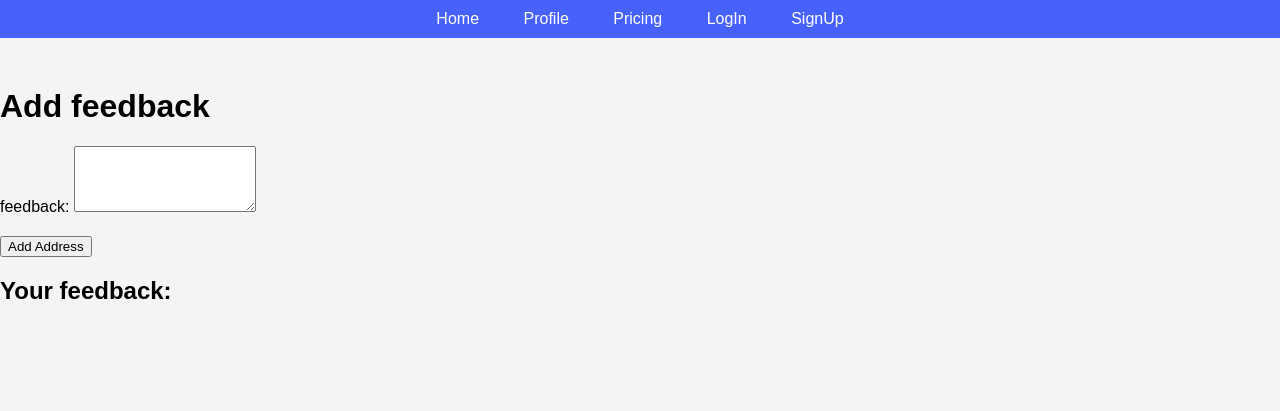
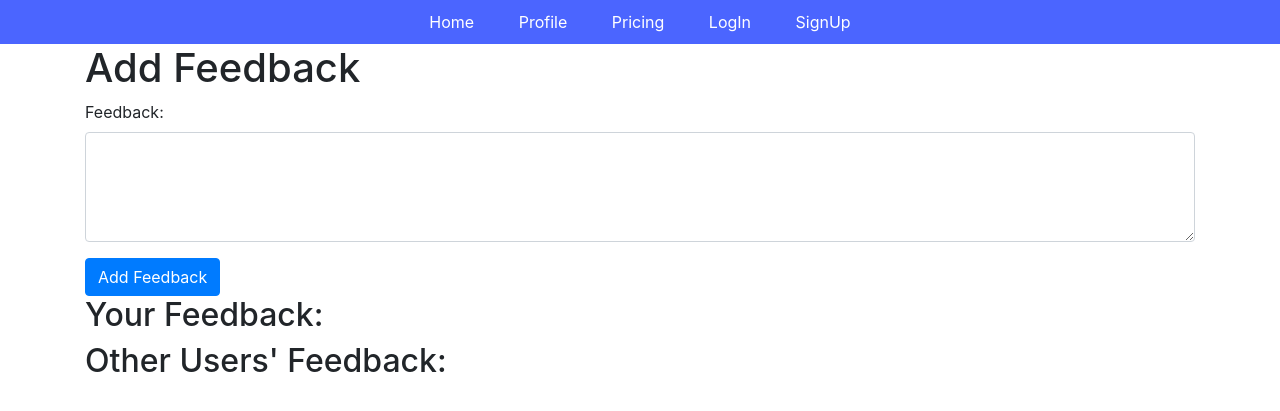
Before and after one commit to ThaminduSulakshana/The-Akuru-GEN, a Flask app: template templates/feedback.html in a window 1280 px wide. Shown: the top 411 px of the page. Run offline with Flask 3, Linux system fonts and the light colour scheme; the template is opened without the code that fills it, so the values that code supplies are empty; parts of the project's set-up code (start-up, migrations or seed data) failed here and were passed over; some libraries are stand-ins or nearby versions.

Commit message:
Added functionality to display feedback from all users on the feedback page

```diff
--- a/templates/feedback.html
+++ b/templates/feedback.html
@@ -1,11 +1,12 @@
 <!DOCTYPE html>
 <html lang="en">
 <head>
-    <link rel="stylesheet" href="{{ url_for('static', filename='home.css') }}">
     <link rel="stylesheet" href="{{ url_for('static', filename='styles.css') }}">
+    <link rel="stylesheet" href="https://stackpath.bootstrapcdn.com/bootstrap/4.5.2/css/bootstrap.min.css">
     <script src="{{ url_for('static', filename='js/popup.js') }}"></script>
     <script src="{{ url_for('static', filename='js/script.js') }}"></script>
-    <title>Add feeedback</title>
+    <title>Add Feedback</title>
+
 </head>
 <body>
     <nav>
@@ -16,30 +17,44 @@
         <a href="{{ url_for('register') }}">SignUp</a>
     </nav>
 
-    <div class="container2">
-        <h1>Add feedback</h1>
+<div class="container">
+    <div class="feedback-container">
+        <h1>Add Feedback</h1>
         <form action="{{ url_for('add_feedback') }}" method="post">
             <div class="form-group">
-                <label for="feedback">feedback:</label>
+                <label for="feedback">Feedback:</label>
                 <textarea class="form-control" id="feedback" name="feedback" rows="4" required></textarea>
             </div>
-            <button type="submit" class="btn btn-primary">Add Address</button>
+            <button type="submit" class="btn btn-primary">Add Feedback</button>
         </form>
+    </div>
 
-        <h2>Your feedback:</h2>
+    <div class="feedback-container">
+        <h2>Your Feedback:</h2>
         {% for index, feedback in feedback_enum %}
         <form action="{{ url_for('update_feedback', feedback_index=index) }}" method="post">
             <div class="form-group">
-                <label for="new_feedback">Update feedback:</label>
+                <label for="new_feedback">Update Feedback:</label>
                 <textarea class="form-control" id="new_feedback" name="new_feedback" rows="4" required>{{ feedback }}</textarea>
             </div>
-            <button type="submit" class="btn btn-primary">Update feedback</button>
-        </form>
-        <form action="{{ url_for('delete_feedback', feedback_index=index) }}" method="post" style="display: inline;">
-            <button type="submit" class="btn btn-danger">Delete feedback</button>
+            <button type="submit" class="btn btn-primary mr-2">Update Feedback</button>
+            <button type="submit" formaction="{{ url_for('delete_feedback', feedback_index=index) }}" class="btn btn-danger">Delete Feedback</button>
         </form>
         {% endfor %}
     </div>
+
+    <div class="feedback-container">
+        <h2>Other Users' Feedback:</h2>
+        <!-- Loop through feedback from other users -->
+        {% for feedback_item in all_feedback %}
+        <div class="mb-3">
+            <!-- Display username -->
+            <strong>{{ feedback_item.username }}:</strong> {{ feedback_item.feedback }}
+        </div>
+        {% endfor %}
+    </div>
+</div>
+
 {% with messages = get_flashed_messages(with_categories=true) %}
     {% if messages %}
         {% for category, message in messages %}
```
Also changed, not shown: routes/feedback.py (+10 -1 lines). Lines whose indentation alone changed are shown as unchanged.
